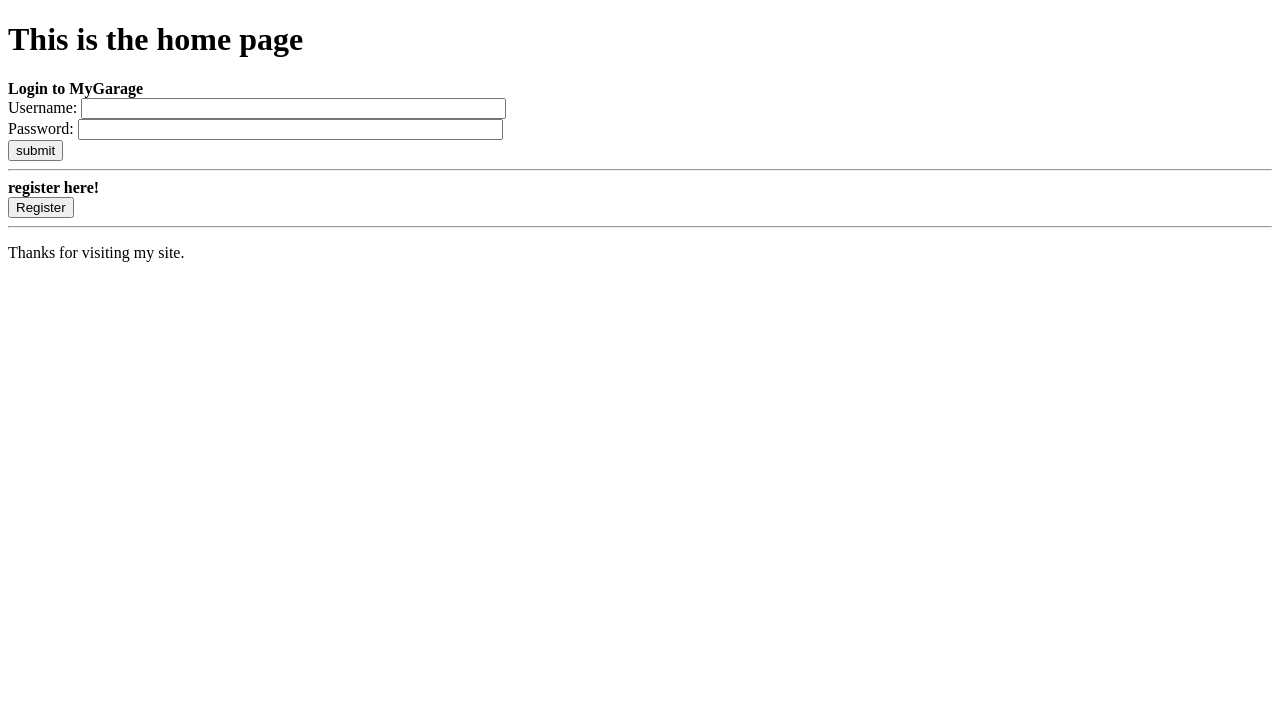
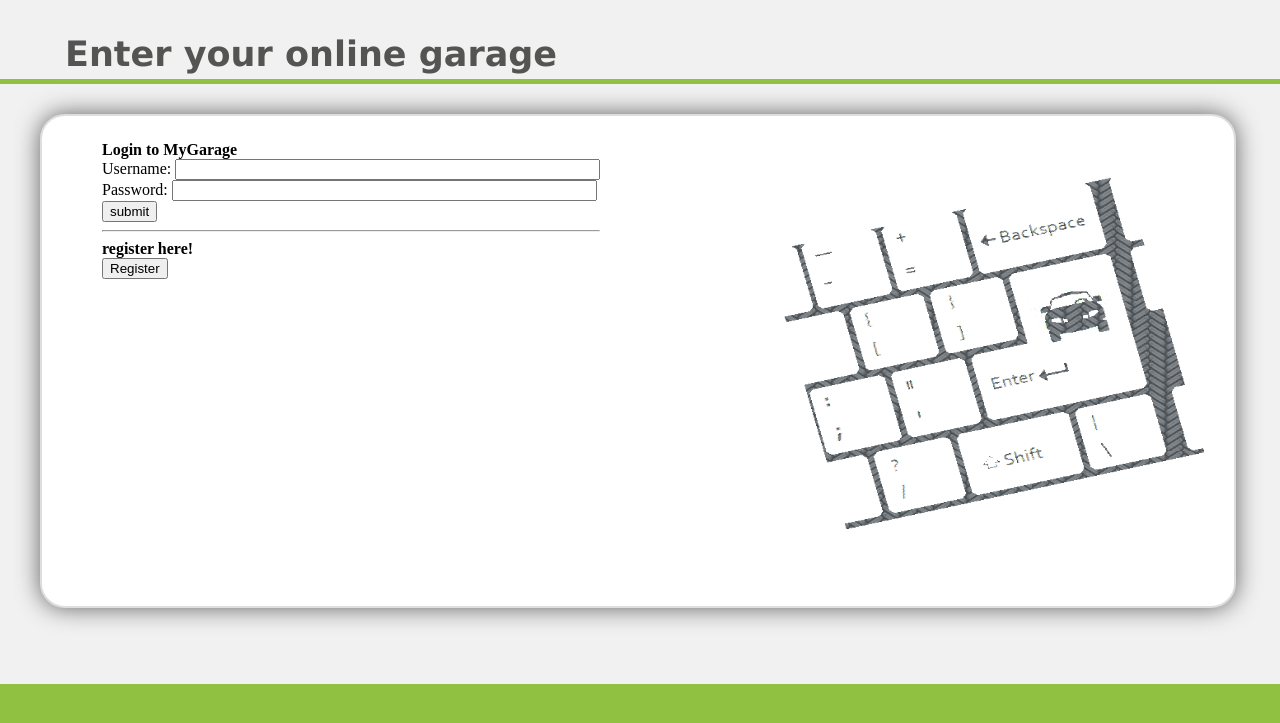
Before and after one commit to cdDiaCo/myGarage, a Django app: template myGarageApp/templates/index.html in a window 1280 px wide. Shown: the top 723 px of the page. Run offline with Django 3.2, Linux system fonts and the light colour scheme; the template is opened without the code that fills it, so the values that code supplies are empty.

Commit message:
css styling the first page

```diff
--- a/myGarage/urls.py
+++ b/myGarage/urls.py
@@ -13,10 +13,6 @@ urlpatterns = patterns('',
     # url(r'^blog/', include('blog.urls')),
 
     url(r'^admin/', include(admin.site.urls)),
-    #url(r'^checkjson/$', views.save_events_json),
-    #url(r'^cars/$', car_list),
-    #url(r'^cars/(?P<pk>[0-9]+)/$', car_detail),
-    #url(r'^api-auth/', include('rest_framework.urls', namespace='rest_framework')),
     #url(r'^register/$', register),
     #url(r'^login/$', user_login),
     url(r'^logout/$', user_logout),
--- a/myGarageApp/static/myGarage/css/style.css
+++ b/myGarageApp/static/myGarage/css/style.css
@@ -1,3 +1,65 @@
+
+
+#header{
+	background-color:#f1f1f1;
+	position:relative;
+	top:-30px;
+	width:100%;
+	height:80px;
+	margin:0;
+	padding:0;
+}
+
+#appMotto{
+	color:#545453;
+	font-family: 'lucida grande', tahoma, verdana, arial, sans-serif;
+	font-size:35px;
+	padding:35px 65px 10px;
+}
+
+#base{
+	width:100%;
+	height:600px;
+	float:left;
+	background-color:#f1f1f1;
+	position:relative;
+	top: -25px;
+	padding:0;
+	margin:0;
+}
+
+#borderDiv{
+	width:90%;
+	height:450px;
+	background-color:white;
+	position:absolute;
+	top:25px;
+	padding:20px;
+	margin:5px 0px 50px 40px;
+	border: 2px solid;
+	border-radius: 25px;
+	border-color: #DEDEDE;
+	box-shadow: 0px 0px 23px 0px rgba(50, 50, 50, 0.75);
+}
+
+#leftside{
+	float: left;
+	position:absolute;
+	top:0;
+	left:0;
+	padding:20px;
+	margin:5px 0px 50px 40px;
+}
+
+#rightside{
+	float:left;
+	width:500px;
+	height:400px;
+	position:absolute;
+	top:30px;
+	left:690px;
+	margin:5px 5px 0px 0px;
+}
 
 #navlist{
     width: 220px;
--- a/myGarageApp/templates/base.html
+++ b/myGarageApp/templates/base.html
@@ -1,11 +1,12 @@
 <!DOCTYPE HTML PUBLIC "-//W3C//DTD HTML 4.01//EN">
-<html lang="en">
+<html lang="en" style="margin: 0; padding: 0;">
 <head>
-    {% block head %}{% endblock %}
+    {% block head %}{% load staticfiles %}{% endblock %}
     <title>{% block title %}{% endblock %}</title>
 </head>
-<body>
+<body bgcolor="#90c140"  style="margin: 0; padding: 0; top:0px; left:0px;">
     {% block content %}{% endblock %}
+
     {% block footer %}
     <hr>
     <p>Thanks for visiting my site.</p>
--- a/myGarageApp/templates/index.html
+++ b/myGarageApp/templates/index.html
@@ -1,9 +1,22 @@
 {% extends "base.html" %}
+
+{% block head %}
+	  {% load staticfiles %}
+	  <link rel="stylesheet" type="text/css" href={% static "myGarage/css/style.css" %}>
+	  <script src={% static "myGarage/js/myscripts.js" %}></script>
+{% endblock %}
 
 {% block title %}Home page{% endblock %}
 
 {% block content %}
-  <h1>This is the home page</h1>
+<div id="header" >
+	<h2 id="appMotto">Enter your online garage</h2>
+</div>
+
+<div id="base">
+
+<div id="borderDiv">
+<div id="leftside">
 
     <strong>Login to MyGarage</strong>
 
@@ -34,5 +47,18 @@
             <input type="submit" name="submit" value="Register" />
         </form>
     {% endif %}
+</div>
+
+<div id="rightside" style="background-image: url('{% static "myGarage/img/tires.jpg" %}');">
+	<img src={% static "myGarage/img/transparent.gif" %}  width="100%" height="100%" >
+</div>
+
+</div>
+</div>
+{% endblock %}
+
+
+
+{% block footer %}
 
 {% endblock %}
```
Also changed, not shown: myGarageApp/static/myGarage/img/finalKeyboard.png (added), myGarageApp/static/myGarage/img/gradient.jpg (added), myGarageApp/static/myGarage/img/tires.jpg (added), myGarageApp/static/myGarage/img/transparent.gif (added).
